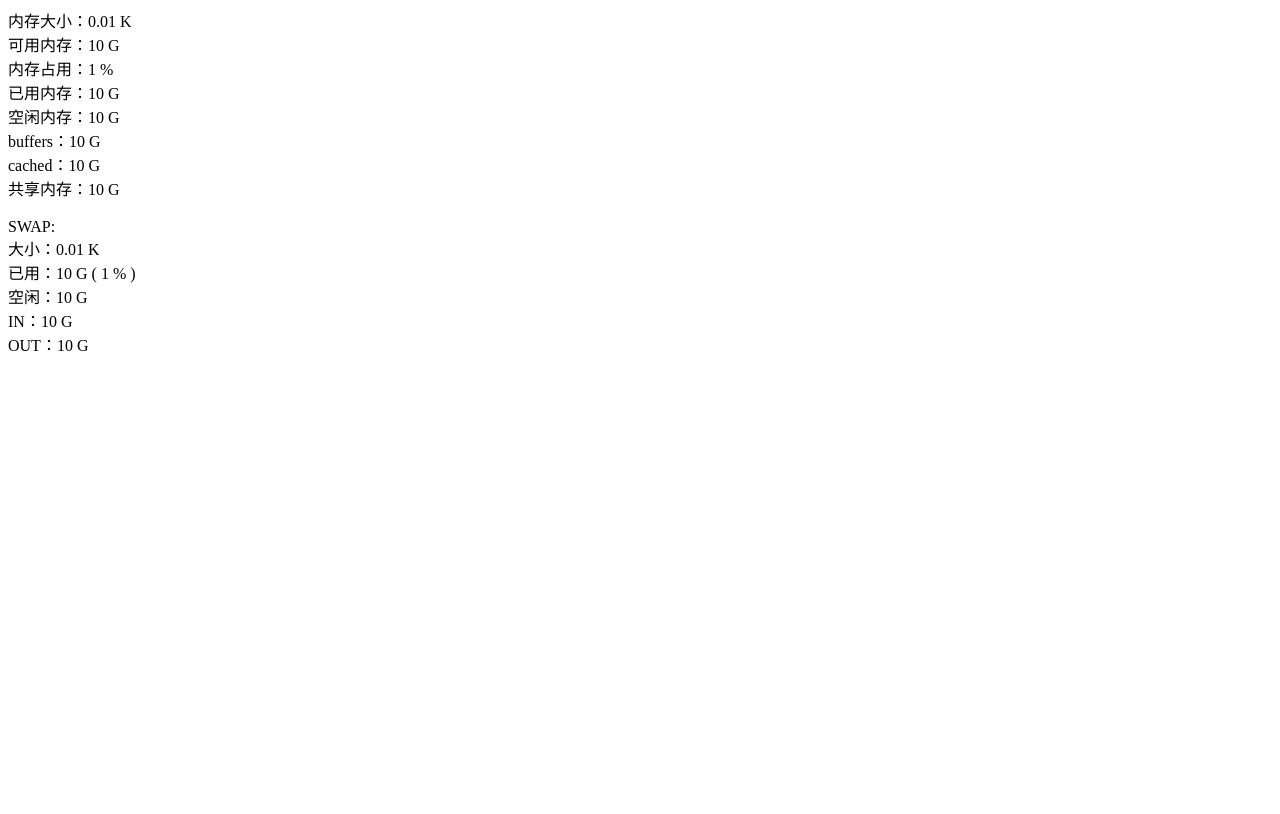
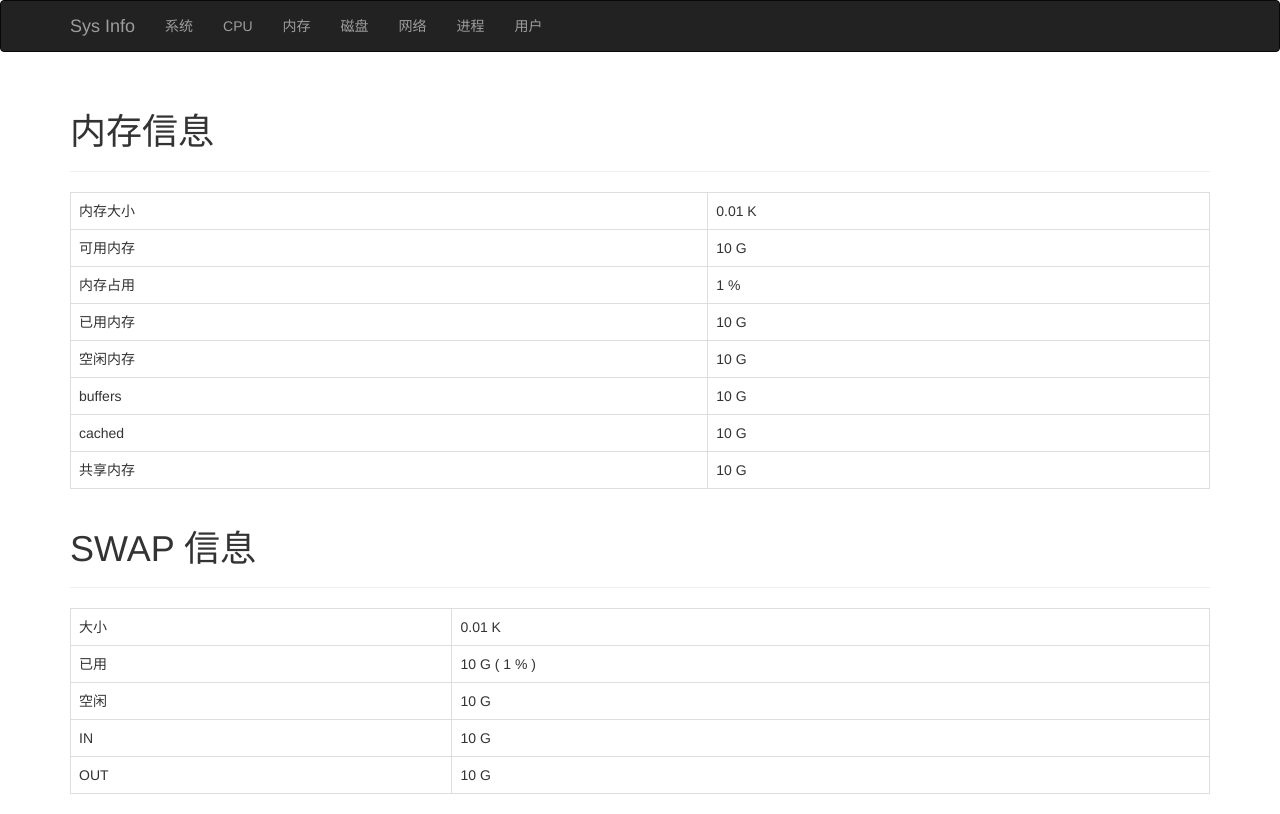
Before and after one commit to hypersport/sysinfo, a Flask app: template templates/memory.html in a window 1280 px wide. Before the commit the page ends 351 px from the top, so only its background shows below. Run offline with Flask 2, Linux system fonts and the light colour scheme; the template is opened without the code that fills it: most values are stand-ins (such as "Sample title", 1, 10 or a date in 2020); some libraries are stand-ins or nearby versions.

Commit message:
内存页面样式

```diff
--- a/templates/memory.html
+++ b/templates/memory.html
@@ -1,24 +1,73 @@
-<!DOCTYPE html>
-<html lang="en">
-<head>
-    <meta charset="UTF-8">
-    <title>Memory Info</title>
-</head>
-<body>
-内存大小：{{ memory_info.total|format_size }}<br>
-可用内存：{{ memory_info.available|format_size }}<br>
-内存占用：{{ memory_info.percent }} %<br>
-已用内存：{{ memory_info.used|format_size }}<br>
-空闲内存：{{ memory_info.free|format_size }}<br>
-buffers：{{ memory_info.buffers|format_size }}<br>
-cached：{{ memory_info.cached|format_size }}<br>
-共享内存：{{ memory_info.shared|format_size }}<br>
-<br>
-SWAP:<br>
-大小：{{ swap_memory.total|format_size }}<br>
-已用：{{ swap_memory.used|format_size }} ( {{ swap_memory.percent }} % )<br>
-空闲：{{ swap_memory.free|format_size }}<br>
-IN：{{ swap_memory.sin|format_size }}<br>
-OUT：{{ swap_memory.sout|format_size }}
-</body>
-</html>
+{% extends 'base.html' %}
+{% block title %}Memory Info{% endblock %}
+{% block head %}
+    {{ super() }}
+{% endblock %}
+{% block content %}
+    <div class="page-header">
+        <h1>内存信息</h1>
+    </div>
+    <div>
+        <table class="table table-bordered">
+            <tr>
+                <td>内存大小</td>
+                <td>{{ memory_info.total|format_size }}</td>
+            </tr>
+            <tr>
+                <td>可用内存</td>
+                <td>{{ memory_info.available|format_size }}</td>
+            </tr>
+            <tr>
+                <td>内存占用</td>
+                <td>{{ memory_info.percent }} %</td>
+            </tr>
+            <tr>
+                <td>已用内存</td>
+                <td>{{ memory_info.used|format_size }}</td>
+            </tr>
+            <tr>
+                <td>空闲内存</td>
+                <td>{{ memory_info.free|format_size }}</td>
+            </tr>
+            <tr>
+                <td>buffers</td>
+                <td>{{ memory_info.buffers|format_size }}</td>
+            </tr>
+            <tr>
+                <td>cached</td>
+                <td>{{ memory_info.cached|format_size }}</td>
+            </tr>
+            <tr>
+                <td>共享内存</td>
+                <td>{{ memory_info.shared|format_size }}</td>
+            </tr>
+        </table>
+    </div>
+    <div class="page-header">
+        <h1>SWAP 信息</h1>
+    </div>
+    <div>
+        <table class="table table-bordered">
+            <tr>
+                <td>大小</td>
+                <td>{{ swap_memory.total|format_size }}</td>
+            </tr>
+            <tr>
+                <td>已用</td>
+                <td>{{ swap_memory.used|format_size }} ( {{ swap_memory.percent }} % )</td>
+            </tr>
+            <tr>
+                <td>空闲</td>
+                <td>{{ swap_memory.free|format_size }}</td>
+            </tr>
+            <tr>
+                <td>IN</td>
+                <td>{{ swap_memory.sin|format_size }}</td>
+            </tr>
+            <tr>
+                <td>OUT</td>
+                <td>{{ swap_memory.sout|format_size }}</td>
+            </tr>
+        </table>
+    </div>
+{% endblock %}
```
